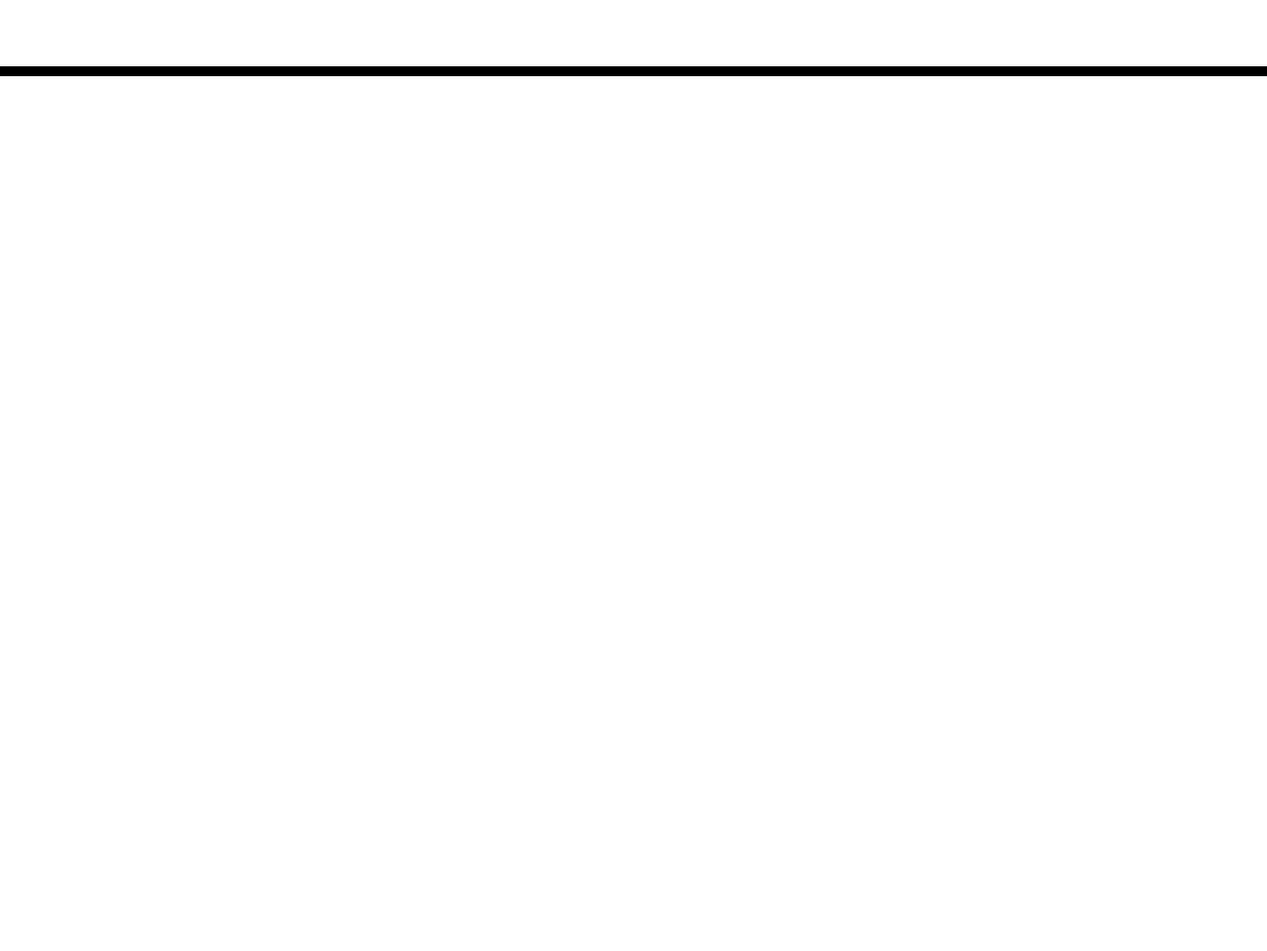
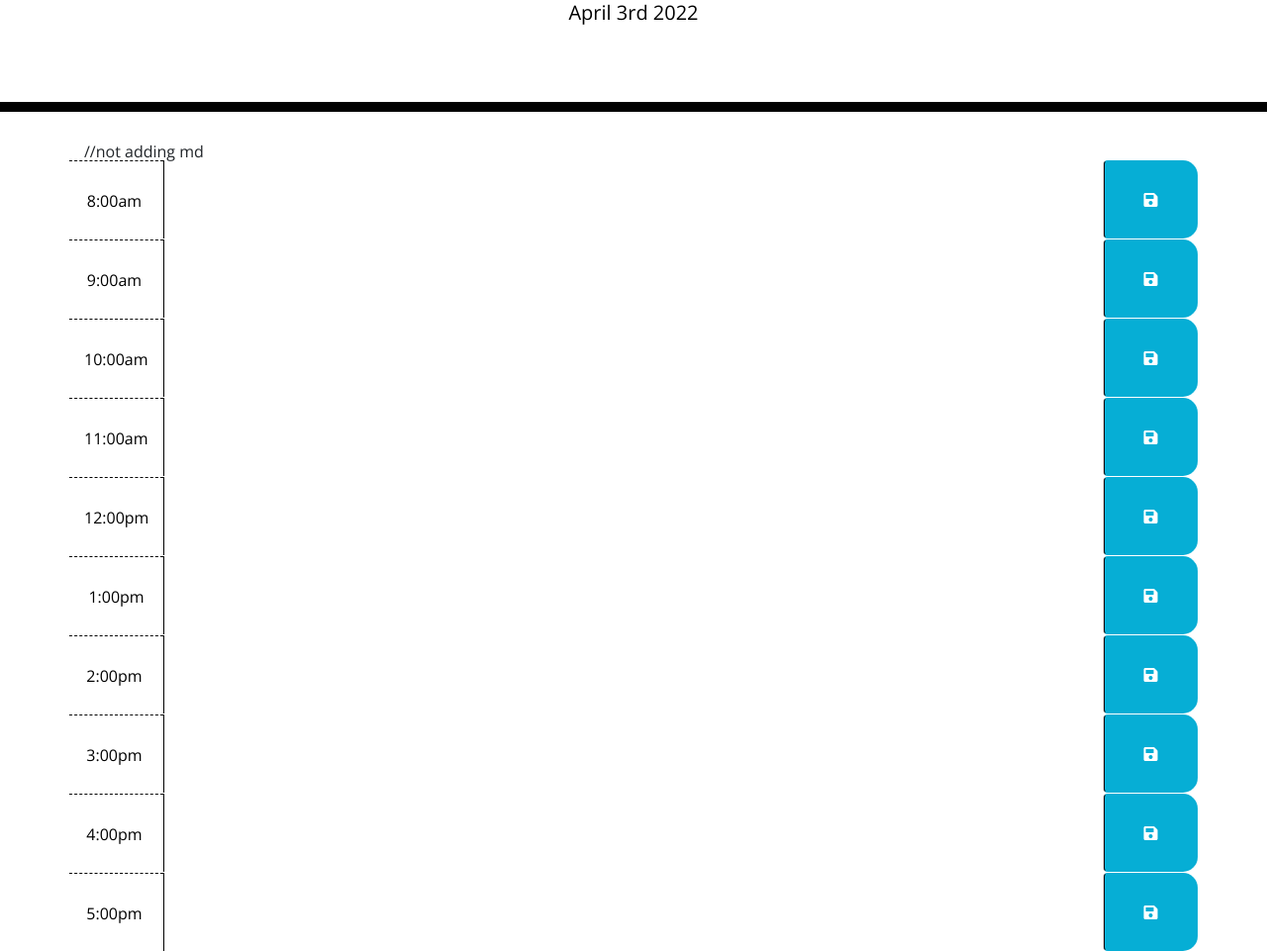
Before and after one commit to Jide1012/My-workday, a plain HTML site: page index.html in a window 1280 px wide. Shown: the part 191-1152 px from the top of the page at 99% size. Before the commit the page ends 800 px from the top, so only its background shows below. Drawn offline with nearby package versions, Linux system fonts and the light colour scheme.

Commit message:
worked on Index and Script

```diff
--- a/index.html
+++ b/index.html
@@ -29,8 +29,88 @@
       <p id="currentDay" class="lead"></p>
     </header>
     <div class="container">
-      <!-- Timeblocks go here -->
+      <!-- Timeblocks go here --> //not adding md
+      <div id="hour8" class="row time-block">
+        <div class="col-1 hour">
+          8:00am
+        </div>
+        <textarea class="col description"></textarea>
+        <button class="btn saveBtn col-1"><i class ="fas fa-save"></i></button>
+   </div>
+
+
+   <div id="hour9" class="row time-block">
+    <div class="col-1 hour">
+      9:00am
     </div>
+    <textarea class="col description"></textarea>
+    <button class="btn saveBtn col-1"><i class ="fas fa-save"></i></button>
+</div>
+
+<div id="hour10" class="row time-block">
+  <div class="col-1 hour">
+    10:00am
+  </div>
+  <textarea class="col description"></textarea>
+  <button class="btn saveBtn col-1"><i class ="fas fa-save"></i></button>
+</div>
+
+<div id="hour11" class="row time-block">
+  <div class="col-1 hour">
+    11:00am
+  </div>
+  <textarea class="col description"></textarea>
+  <button class="btn saveBtn col-1"><i class ="fas fa-save"></i></button>
+</div>
+
+<div id="hour12" class="row time-block">
+  <div class="col-1 hour">
+    12:00pm
+  </div>
+  <textarea class="col description"></textarea>
+  <button class="btn saveBtn col-1"><i class ="fas fa-save"></i></button>
+</div>
+
+<div id="hour1" class="row time-block">
+  <div class="col-1 hour">
+    1:00pm
+  </div>
+  <textarea class="col description"></textarea>
+  <button class="btn saveBtn col-1"><i class ="fas fa-save"></i></button>
+</div>
+
+<div id="hour2" class="row time-block">
+  <div class="col-1 hour">
+    2:00pm
+  </div>
+  <textarea class="col description"></textarea>
+  <button class="btn saveBtn col-1"><i class ="fas fa-save"></i></button>
+</div>
+
+<div id="hour3" class="row time-block">
+  <div class="col-1 hour">
+    3:00pm
+  </div>
+  <textarea class="col description"></textarea>
+  <button class="btn saveBtn col-1"><i class ="fas fa-save"></i></button>
+</div>
+
+<div id="hour4" class="row time-block">
+  <div class="col-1 hour">
+    4:00pm
+  </div>
+  <textarea class="col description"></textarea>
+  <button class="btn saveBtn col-1"><i class ="fas fa-save"></i></button>
+</div>
+
+<div id="hour5" class="row time-block">
+  <div class="col-1 hour">
+    5:00pm
+  </div>
+  <textarea class="col description"></textarea>
+  <button class="btn saveBtn col-1"><i class ="fas fa-save"></i></button>
+</div>
+
 
     <script src="https://code.jquery.com/jquery-3.4.1.min.js"></script>
     <script src="https://cdnjs.cloudflare.com/ajax/libs/moment.js/2.24.0/moment.min.js"></script>
--- a/script.js
+++ b/script.js
@@ -0,0 +1,23 @@
+//Loads the Data for the local Storage
+
+
+
+
+$(document).ready(function(){
+
+$("#currentDay").text(moment().format("MMMM Do YYYY"))
+
+$("#hour8 .description").val(localStorage.getItem("hour8"));
+$("#hour9 .description").val(localStorage.getItem("hour9"));
+$("#hour10 .description").val(localStorage.getItem("hour10"));
+$("#hour11 .description").val(localStorage.getItem("hour11"));
+$("#hour12 .description").val(localStorage.getItem("hour12"));
+$("#hour1 .description").val(localStorage.getItem("hour1"));
+$("#hour2 .description").val(localStorage.getItem("hour2"));
+$("#hour3 .description").val(localStorage.getItem("hour3"));
+$("#hour4 .description").val(localStorage.getItem("hour4"));
+$("#hour5 .description").val(localStorage.getItem("hour5"));
+
+
+
+})
```
